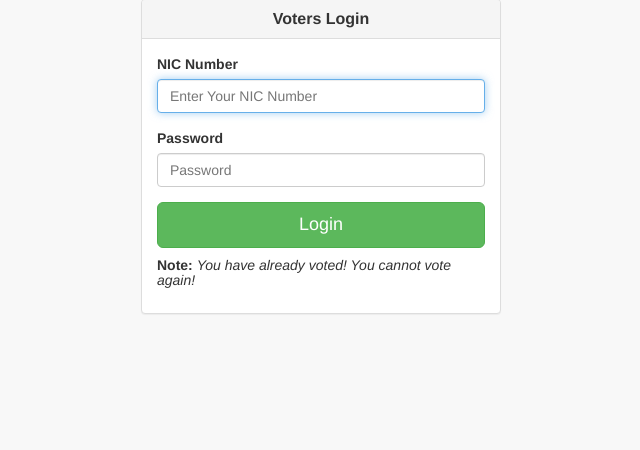
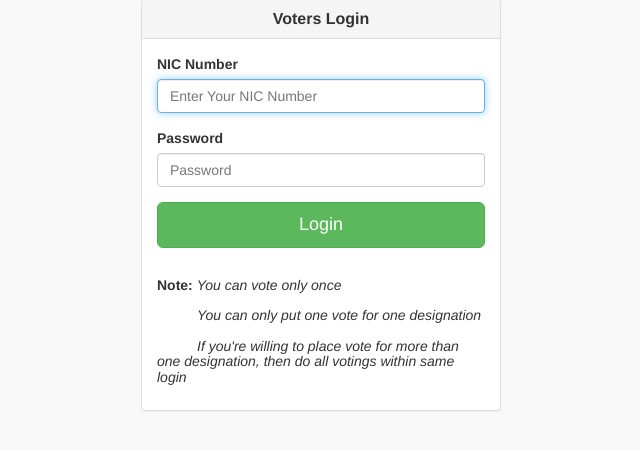
Before and after one commit to S-Awanthi/online-voting-system, a PHP site: page / in a window 1280 px wide. Shown: the part 154-604 px from the top of the page, without its empty margins (319-959 px from the left). Run offline with PHP 8.4, Linux system fonts and the light colour scheme.

Commit message:
login changes

```diff
--- a/admin/candidate.php
+++ b/admin/candidate.php
@@ -36,6 +36,7 @@
                             <table class="table table-striped table-bordered table-hover" id="dataTables-example">
                                 <thead>
                                     <tr>
+                                        <th>ID</th>
                                         <th>Designation</th>
                                         <th>First Name</th>
                                         <th>Last Name</th>
@@ -58,6 +59,7 @@
                                             $candidate_id = $row['candidate_id'];
                                             ?>
 
+                                            <td><?php echo $row ['candidate_id']; ?></td>
                                             <td><?php echo $row ['designation']; ?></td>
                                             <td><?php echo $row ['firstname']; ?></td>
                                             <td><?php echo $row ['lastname']; ?></td>
--- a/admin/voters.php
+++ b/admin/voters.php
@@ -46,9 +46,9 @@
                             <table class="table table-striped table-bordered table-hover" id="dataTables-example">
                                 <thead>
                                     <tr>
+                                        <th>ID</th>
                                         <th>NIC Number</th>
-                                        <th>Password</th>
-                                        <th>Name</th>
+                                        <th>Full Name</th>
                                         <th>Year Of Study</th>
                                         <th>Status</th>
                                         <th>Account</th>
@@ -65,8 +65,8 @@
                                         ?>
 
                                         <tr>
+                                            <td><?php echo $row1 ['voter_id']; ?></td>
                                             <td><?php echo $row1 ['NIC_number']; ?></td>
-                                            <td><?php echo $row1 ['password']; ?></td>
                                             <td><?php echo $row1 ['firstname'] . " " . $row1 ['lastname']; ?></td>
                                             <td><?php echo $row1 ['yearOfStudy']; ?></td>
                                             <td><?php echo $row1 ['status']; ?></td>
--- a/index.php
+++ b/index.php
@@ -30,8 +30,10 @@
 					</fieldset>
 
 				<?php include ('login_query.php');?>
-                        </form>
-                        <h5><b>Note:</b> <i>You have already voted! You cannot vote again!</i> </h5>
+                        </form><br>
+                        <h5><b>Note:</b> <i>You can vote only once</i> <br><br>
+                            <i style="margin-left:40px;">You can only put one vote for one designation</i> <br><br>
+                            <i style="margin-left:40px; text-align:justify;">If you're willing to place vote for more than one designation, then do all votings within same login</i> </h5>
                     </div>
                 </div>
             </div>
--- a/login_query.php
+++ b/login_query.php
@@ -20,7 +20,7 @@
         }
 
         if($voted == 1){
-            echo "<br><center><font color= 'red' size='4'>You Can Vote Only One Time</center></font>";
+            echo "<br><center><font color= 'red' size='4'>You already voted!</center></font>";
         }
         else{
             echo " <br><center><font color= 'red' size='4'>Invalid Username / Password</center></font>";
```
